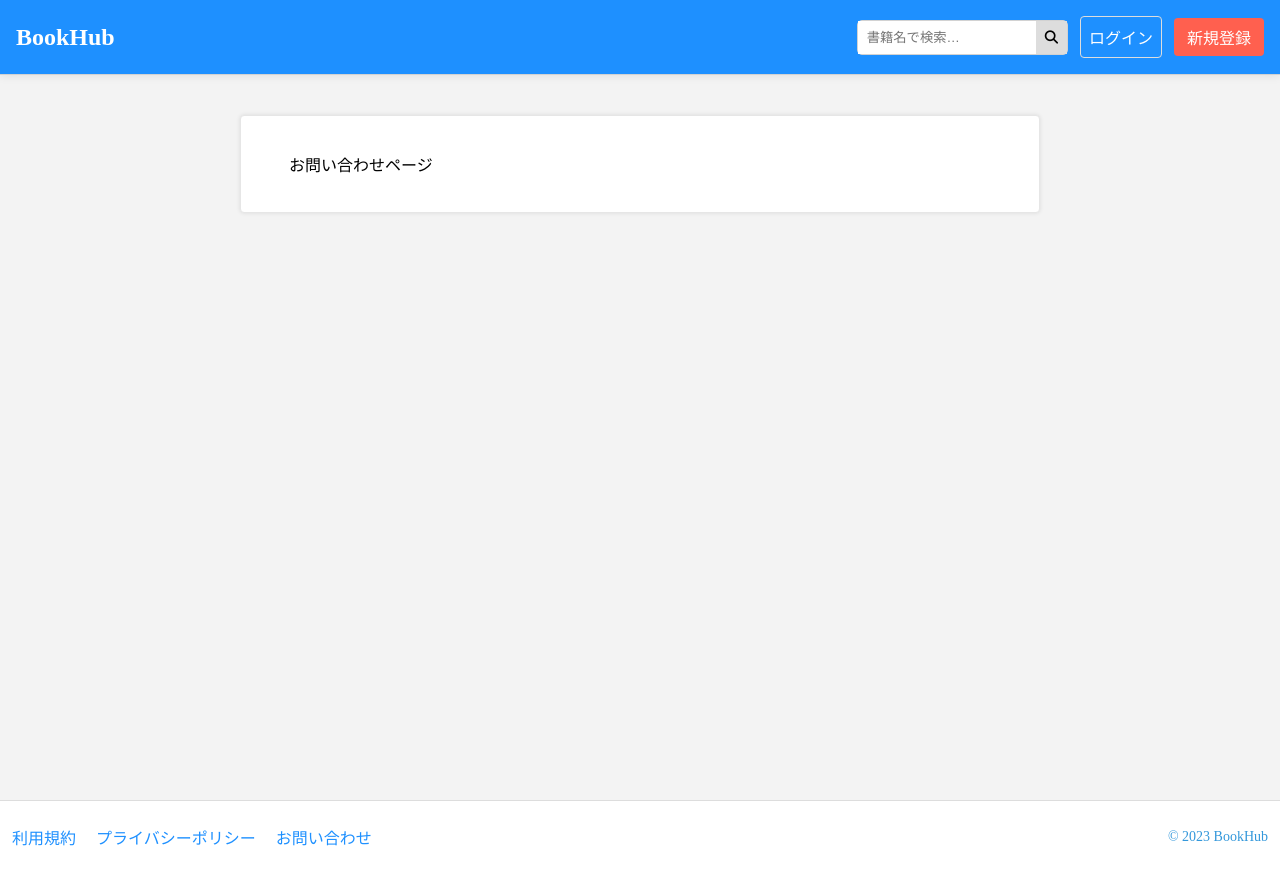
After one commit to gamari/bookhub-django, a Django app: page /contact/ in a window 1280 px wide. The commit adds this page. Run offline with Django 3.2, Linux system fonts and the light colour scheme.

Commit message:
お問い合わせページの追加

```diff
--- /dev/null
+++ b/authentication/templates/pages/contact.html
@@ -0,0 +1,17 @@
+{% extends 'base.html' %}
+{% load static %}
+
+{% block title %}
+  お問い合わせページ
+{% endblock %}
+
+{% block css %}
+  <link href="{% static 'css/pages/contact.css' %}" rel="stylesheet" />
+  <link href="{% static 'css/components/card.css' %}" rel="stylesheet" />
+{% endblock %}
+
+{% block content %}
+  <div class="card mt-10">
+    <div>お問い合わせページ</div>
+  </div>
+{% endblock %}
--- a/authentication/urls.py
+++ b/authentication/urls.py
@@ -2,10 +2,10 @@ from django.urls import path
 from . import views
 
 urlpatterns = [
-    path('user/<str:username>/', views.user_detail, name='user_detail'),
-
-    path('login/', views.login_view, name='login'),
+    path("login/", views.login_view, name="login"),
     path("register/", views.register_view, name="register"),
     path("logout/", views.logout_view, name="logout"),
     path("setting/", views.AccountUpdateView.as_view(), name="setting"),
+    path("contact/", views.contact, name="contact"),
+    path("user/<str:username>/", views.user_detail, name="user_detail"),
 ]
--- a/authentication/views.py
+++ b/authentication/views.py
@@ -1,18 +1,19 @@
 from django.contrib.auth import authenticate, login
-from django.shortcuts import get_object_or_404, render, redirect
+from django.shortcuts import render, redirect
 from django.contrib.auth import logout
-from django.contrib.auth.decorators import login_required
 from django.urls import reverse_lazy
 from django.views.generic.edit import UpdateView
 
+from authentication.application.usecases import UserDetailShowUsecase
 from authentication.forms import AccountUpdateForm
 from authentication.models import Account
+from book.domain.repositories import BookshelfRepository
 
 
 class AccountUpdateView(UpdateView):
     model = Account
     form_class = AccountUpdateForm
-    template_name = "setting.html"
+    template_name = "pages/setting.html"
     success_url = reverse_lazy("mypage")
 
     def get_object(self, queryset=None):
@@ -20,8 +21,9 @@ class AccountUpdateView(UpdateView):
 
 
 def user_detail(request, username):
-    user = get_object_or_404(Account, username=username)
-    return render(request, "user_detail.html", {"user": user})
+    usercase = UserDetailShowUsecase(username, BookshelfRepository())
+    context = usercase.execute()
+    return render(request, "pages/user_detail.html", context)
 
 
 def login_view(request):
@@ -62,6 +64,5 @@ def logout_view(request):
     return redirect("login")
 
 
-@login_required
-def show_setting(request):
-    return render(request, "setting.html")
+def contact(request):
+    return render(request, "pages/contact.html")
--- a/book/templates/components/header.html
+++ b/book/templates/components/header.html
@@ -5,7 +5,7 @@
 
   <nav class="nav-container">
     <form action="{% url 'book_search' %}" method="GET" class="searchbox-container">
-      <input type="text" name="query" placeholder="書籍を検索" class="searchbox-input" autocomplete="off" />
+      <input type="text" name="query" placeholder="書籍名で検索…" class="searchbox-input" autocomplete="off" />
       <button type="submit" class="searchbox-icon"><i class="fas fa-search"></i></button>
     </form>
 
--- a/book/templates/home.html
+++ b/book/templates/home.html
@@ -18,7 +18,7 @@
   <div class="search-section card">
     <div class="search-title">気になる書籍を検索する</div>
     <form action="{% url 'book_search' %}" method="GET" class="search-container">
-      <input type="text" name="query" placeholder="書籍を検索" class="search-input" />
+      <input type="text" name="query" placeholder="書籍を検索" class="search-input" autocomplete="off" />
       <button type="submit" class="searchbox-icon"><i class="fas fa-search"></i></button>
     </form>
   </div>
@@ -60,7 +60,7 @@
     <h2>最新のレビュー</h2>
 
     {% comment %}TODO リファクタリングする{% endcomment %}
-    {% include "components/review_list.html" %}
+    {% include 'components/review_list.html' %}
   </div>
 
   {% comment %}TODO fix this{% endcomment %}
--- a/book/templates/mypage.html
+++ b/book/templates/mypage.html
@@ -20,7 +20,7 @@
   <div class="top-section card">
     <div class="top-left">
       <div>
-        {% include "components/user_icon.html" %}
+        {% include 'components/user_icon.html' %}
       </div>
 
       <h4>{{ user.username }}</h4>
@@ -36,7 +36,7 @@
       <div>
         <h3>{{ month }}月の活動履歴</h3>
 
-        {% include "components/activities.html" %}
+        {% include 'components/activities.html' %}
       </div>
 
       <table class="data-table">
@@ -63,7 +63,7 @@
     </div>
 
     {% if books %}
-      {% include "components/bookshelf.html" %}
+      {% include 'components/bookshelf.html' %}
     {% else %}
       <p>本棚には書籍が登録されていません。</p>
     {% endif %}
--- a/config/templates/base.html
+++ b/config/templates/base.html
@@ -43,9 +43,10 @@
       <div class="footer-links">
         <a href="#">利用規約</a>
         <a href="#">プライバシーポリシー</a>
+        <a href="/contact">お問い合わせ</a>
       </div>
       <div class="footer-credits">
-        <p>&copy; 2023 Your Company. All rights reserved.</p>
+        <p>&copy; 2023 BookHub</p>
       </div>
     </footer>
   </body>
--- a/search/infrastracture/external/apis.py
+++ b/search/infrastracture/external/apis.py
@@ -20,7 +20,6 @@ class URLBuilder:
 
 class GoogleBooksURLBuilder(URLBuilder):
     def with_query(self, query):
-        # TODO 削除
         return self.add_param("q", '"' + query + '"')
 
     def with_query_in_title(self, query):
@@ -62,7 +61,8 @@ class GoogleBooksAPIClient(object):
         start_index = (int(page) - 1) * 10
         url = (
             GoogleBooksURLBuilder(GoogleBooksAPIClient.BASE_URL)
-            .with_query_in_title(query)
+            .with_query(query)
+            # .with_query_in_title(query)
             .with_start_index(start_index)
             .with_max_results(10)
             .with_lang_restrict("ja")
--- a/static/css/footer.css
+++ b/static/css/footer.css
@@ -1,27 +1,39 @@
 .footer-container {
-    background-color: #6e6e6e;
-    color: #ecf0f1;
+  border-top: 1px solid #ddd;
+  background-color: white;
+  color: #3498db;
   padding: 24px 12px;
   display: flex;
   justify-content: space-between;
   align-items: center;
+  font-size: 0.8rem;
 }
 
 .footer-links {
   display: flex;
-    gap: 20px; /* space between links */
+  flex-direction: column;
+  gap: 20px;
 }
 
 .footer-links a {
-    color: #ecf0f1;
   text-decoration: none;
   transition: color 0.3s;
+  color: #1e90ff;
 }
 
 .footer-links a:hover {
-    color: #3498db;
+  color: #1e90ff;
 }
 
 .footer-credits {
   font-size: 14px;
 }
+
+@media screen and (min-width: 712px) {
+  .footer-container {
+    font-size: 1rem;
+  }
+  .footer-links {
+    flex-direction: row;
+  }
+}
```
Also changed, not shown: authentication/application/usecases.py (added, +18 -0 lines), authentication/templates/pages/user_detail.html (renamed from authentication/templates/user_detail.html, +8 -4 lines), book/templates/books/search_results.html (+12 -12 lines), docs/要求.md (+4 -3 lines), static/css/pages/home.css (+5 -2 lines), static/css/pages/mypage.css (+1 -6 lines), static/css/pages/search_results.css (+14 -1 lines), authentication/templates/pages/setting.html (renamed from authentication/templates/setting.html), static/css/pages/contact.css (added). Lines whose indentation alone changed are shown as unchanged.
